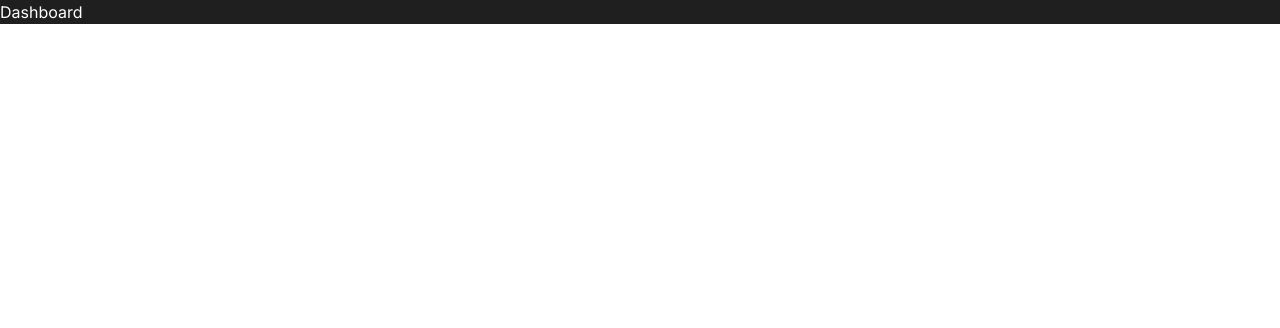
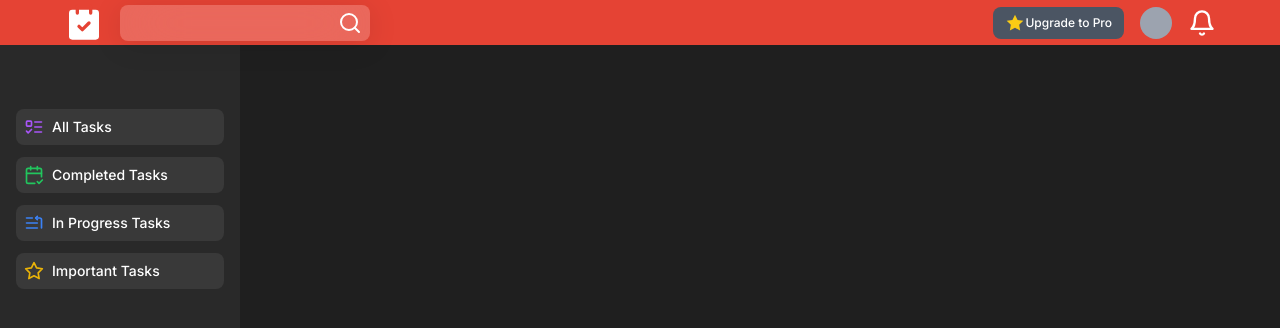
Before and after one commit to SheikhArman100/Task-List-App, a Next.js app in the folder frontend/: page /dashboard in a window 1280 px wide. Shown: the top 328 px of the page. Built offline with nearby package versions, Linux system fonts and the light colour scheme.

Commit message:
navbar and sidebar added

```diff
--- /dev/null
+++ b/frontend/app/(pages)/dashboard/layout.js
@@ -0,0 +1,16 @@
+import AddTask from "@/components/AddTask";
+import Navbar from "@/components/Navbar";
+import Sidebar from "@/components/Sidebar";
+
+export default function PagesLayout({ children }) {
+  return (
+    <section className="h-screen w-full flex flex-col">
+      <Navbar />
+      <AddTask />
+      <div className="flex-[1_1_100%] flex">
+        <Sidebar />
+        {children}
+      </div>
+    </section>
+  );
+}
--- a/frontend/app/(pages)/dashboard/page.js
+++ b/frontend/app/(pages)/dashboard/page.js
@@ -2,7 +2,7 @@ import React from 'react'
 
 const Dashboard = () => {
   return (
-    <div>Dashboard</div>
+    <div></div>
   )
 }
 
--- a/frontend/app/globals.css
+++ b/frontend/app/globals.css
@@ -5,10 +5,10 @@
 @layer base {
   /* global reset values */
   * {
-    @apply m-0 box-border p-0 ;
+    @apply m-0 box-border p-0;
   }
   html {
-    @apply overflow-x-hidden  focus-within:scroll-smooth bg-customBlack ;
+    @apply overflow-x-hidden  focus-within:scroll-smooth bg-customBlack;
   }
 
   /* avoid vw or screen to reduce overflow */
@@ -37,4 +37,11 @@
 @layer components {
   /* reuseable components */
 }
-@layer utilities {}
+@layer utilities {
+  .glassEffect {
+    background: rgba(255, 255, 255, 0.2);
+    box-shadow: 0 4px 30px rgba(0, 0, 0, 0.1);
+    backdrop-filter: blur(30px);
+    -webkit-backdrop-filter: blur(4.4px);
+  }
+}
--- /dev/null
+++ b/frontend/components/AddTask.js
@@ -0,0 +1,12 @@
+import { Plus } from 'lucide-react'
+import React from 'react'
+
+const AddTask = () => {
+  return (
+    <div className='h-16 w-16 bg-customOrange rounded-full flex items-center justify-center fixed right-4 bottom-5 md:hidden'>
+        <Plus size={32}/>
+    </div>
+  )
+}
+
+export default AddTask
--- /dev/null
+++ b/frontend/components/Drawer.js
@@ -0,0 +1,41 @@
+import { Menu } from "lucide-react";
+import { sidebarItems } from "./Sidebar";
+import Link from "next/link";
+
+const Drawer = () => {
+  return (
+    <div className="drawer md:hidden">
+      <input id="my-drawer" type="checkbox" className="drawer-toggle" />
+      <div className="drawer-content">
+        <label htmlFor="my-drawer" className="cursor-pointer">
+          <Menu size={28} />
+        </label>
+      </div>
+      <div className="drawer-side pt-16 md:pt-12">
+        <label
+          htmlFor="my-drawer"
+          aria-label="close sidebar"
+          className="drawer-overlay"
+        ></label>
+        <aside className="menu w-60 min-h-full bg-customGray px-4 py-16">
+          <ul className="w-full flex flex-col gap-y-3">
+            {/* Sidebar content here */}
+            {sidebarItems.map((item, index) => (
+              <li key={index} className="">
+                <Link
+                  href={item.href}
+                  className="flex items-center gap-x-2 p-2 w-full bg-[#393939] rounded-lg text-sm font-medium"
+                >
+                  {item.icon}
+                  {item.label}
+                </Link>
+              </li>
+            ))}
+          </ul>
+        </aside>
+      </div>
+    </div>
+  );
+};
+
+export default Drawer;
--- /dev/null
+++ b/frontend/components/Navbar.js
@@ -0,0 +1,46 @@
+import { Bell, Search, Star } from "lucide-react";
+import Drawer from "./Drawer";
+
+const Navbar = () => {
+  return (
+    <nav className="h-16 md:h-12 w-full bg-customOrange flex items-center justify-between px-8 lg:px-[2rem] xl:px-[4rem]">
+      <div className="flex items-center gap-x-4">
+        {/* navbar */}
+        <Drawer />
+        <svg
+          xmlns="http://www.w3.org/2000/svg"
+          width="40"
+          height="40"
+          viewBox="0 0 24 24"
+          fill="white"
+          stroke-width="2"
+          strokeLinecap="round"
+          strokeLinejoin="round"
+          className="lucide lucide-calendar-check hidden md:block"
+        >
+          <rect width="18" height="18" x="3" y="4" rx="2" ry="2" />
+          <line stroke="hsl(5,77%,55%)" x1="16" x2="16" y1="2" y2="6" />
+          <line stroke="hsl(5,77%,55%)" x1="8" x2="8" y1="2" y2="6" />
+
+          <path stroke="hsl(5,77%,55%)" d="m9 14 2 2 4-4" />
+        </svg>
+        <form className="hidden md:flex glassEffect px-2 py-1.5 rounded-lg">
+          <input type="text" className="bg-transparent text-sm" />
+          <button className="">
+            <Search size={24} />
+          </button>
+        </form>
+      </div>
+      <div className="flex items-center gap-x-4  md:gap-x- ">
+        <div className="hidden md:flex items-center py-1.5 px-3 rounded-lg bg-gray-600">
+          <Star size={20} className="stroke-none fill-yellow-400" />
+          <p className="text-xs font-medium">Upgrade to Pro</p>
+        </div>
+        <div className="w-8 h-8 rounded-full bg-gray-400" />
+        <Bell size={28} />
+      </div>
+    </nav>
+  );
+};
+
+export default Navbar;
--- /dev/null
+++ b/frontend/components/Sidebar.js
@@ -0,0 +1,48 @@
+import { CalendarCheck2, ListStart, ListTodo, Star } from "lucide-react";
+import Link from "next/link";
+
+//sidebar items
+export const sidebarItems = [
+  {
+    icon: <ListTodo size={20} className="stroke-purple-500"/>,
+    label: "All Tasks",
+    href: "/all",
+  },
+  {
+    icon: <CalendarCheck2 size={20} className="stroke-green-500"/>,
+    label: "Completed Tasks",
+    href: "/completed",
+  },
+  {
+    icon: <ListStart size={20} className="stroke-blue-500"/>,
+    label: "In Progress Tasks",
+    href: "/in_progress",
+  },
+  {
+    icon: <Star size={20} className="stroke-yellow-500"/>,
+    label: "Important Tasks",
+    href: "/important",
+  },
+];
+
+const Sidebar = () => {
+  return (
+    <aside className="hidden md:flex w-60 h-full bg-customGray px-4 py-16">
+      <ul className="w-full flex flex-col gap-y-3">
+        {sidebarItems.map((item, index) => (
+          <li key={index} className="">
+            <Link
+              href={item.href}
+              className="flex items-center gap-x-2 p-2 w-full bg-[#393939] rounded-lg text-sm font-medium"
+            >
+              {item.icon}
+              {item.label}
+            </Link>
+          </li>
+        ))}
+      </ul>
+    </aside>
+  );
+};
+
+export default Sidebar;
```
